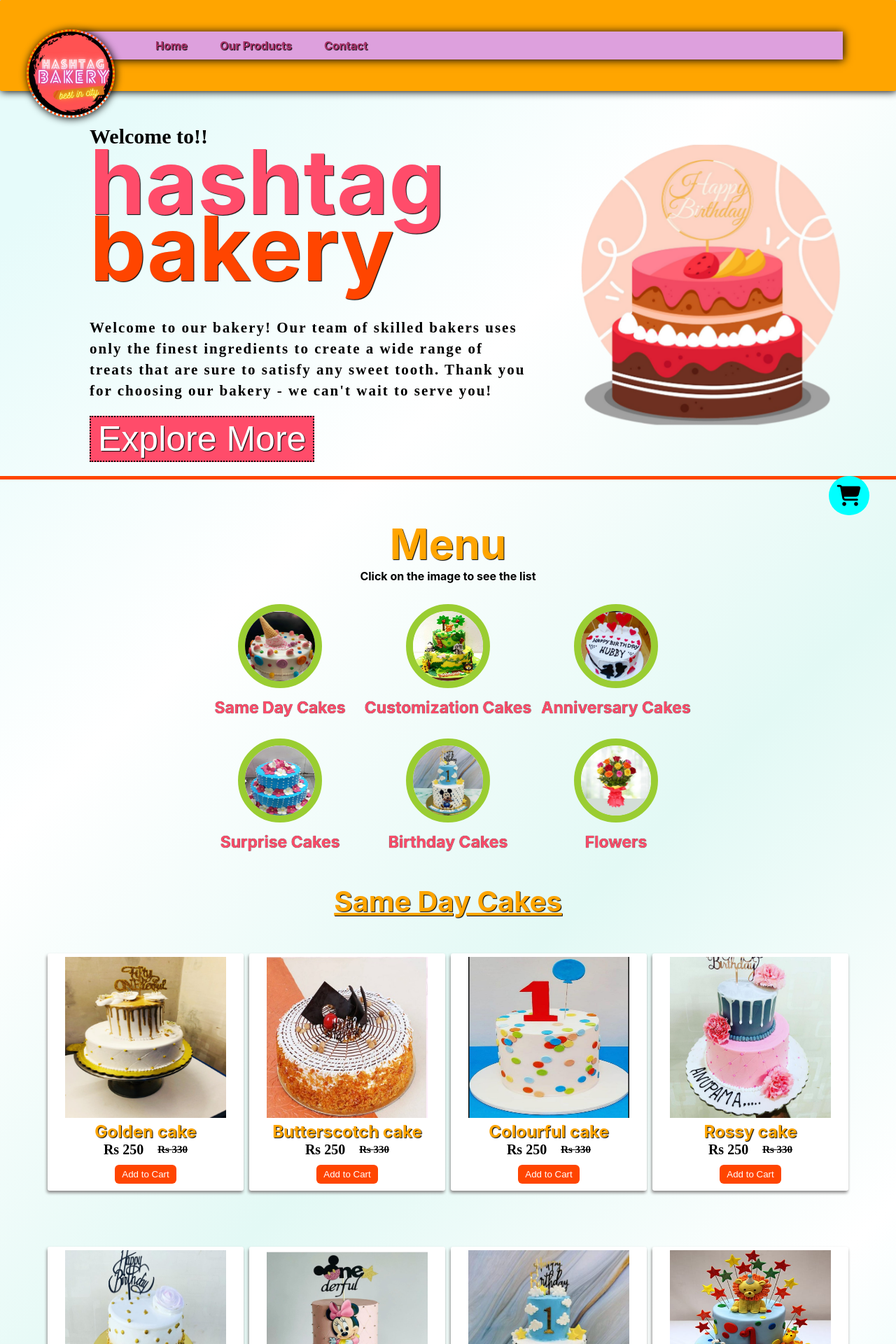
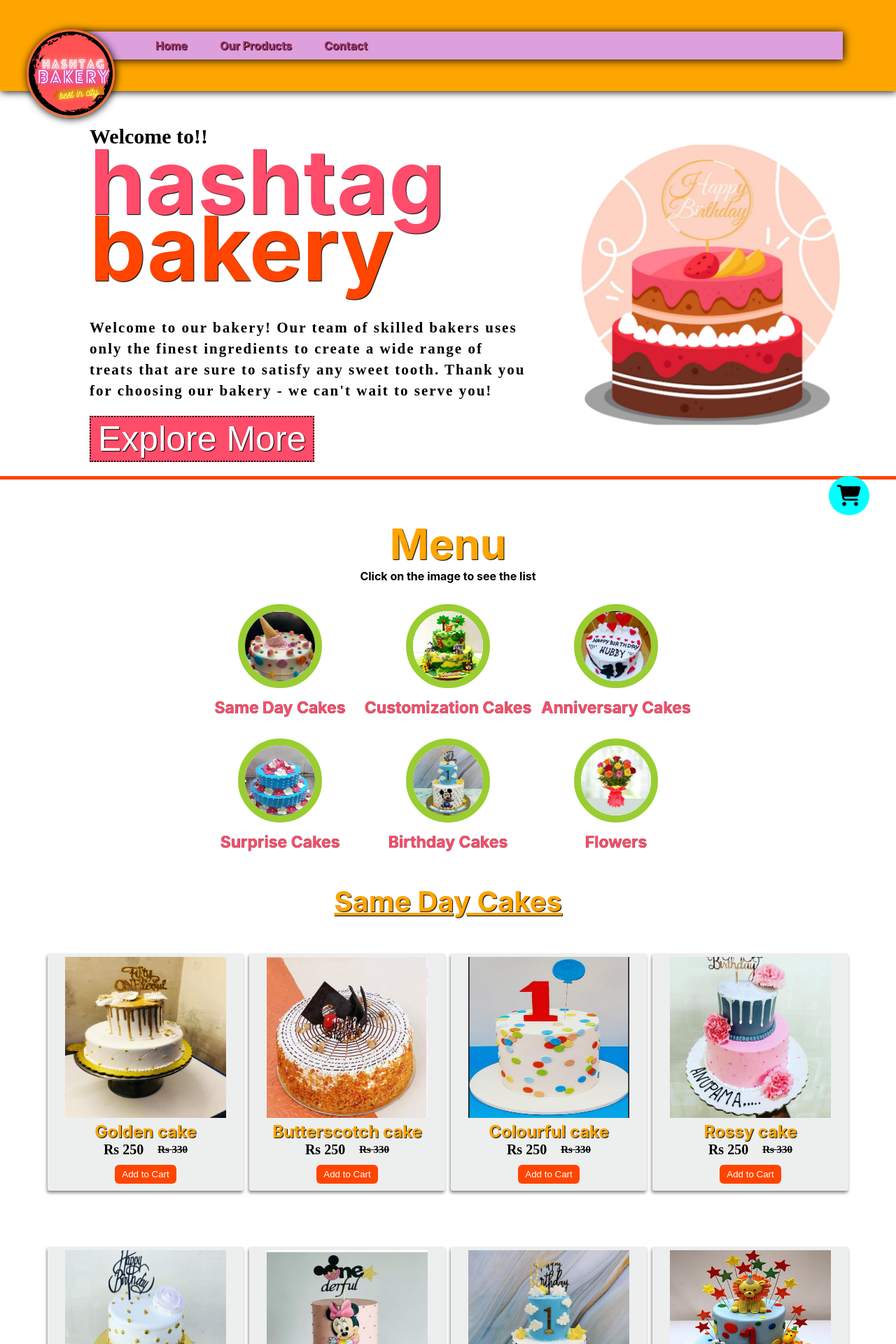
Before and after one commit to ankitsingh2105/HashTag_Bakery, a React (Create React App) app: page / in a window 1280 px wide. Shown: the top 1920 px of the page at 70% size. Built offline with nearby package versions, Linux system fonts and the light colour scheme; a web font is replaced by a local one.

Commit message:
first commit

```diff
--- a/src/Components/Files/About Section/Product.css
+++ b/src/Components/Files/About Section/Product.css
@@ -83,7 +83,7 @@ strong {
     margin: 5rem 4px 0px 4px ;
     border-radius: 3px;
     box-shadow: -1px 3px 4px rgb(138, 136, 136);
-    background-color: white;
+    background-color: #edeeee;
 }
 
 .unique img {
--- a/src/Components/Files/Home/main.css
+++ b/src/Components/Files/Home/main.css
@@ -1,5 +1,5 @@
 body {
-    background: linear-gradient(135deg, rgb(230, 251, 250) 8%, rgb(255, 255, 255) 29%, rgb(227, 249, 245) 51%, rgb(255, 255, 255) 72%, rgb(212, 247, 245) 94%);
+    background-color: white;
 }
 
 /* todo: navbar section */
@@ -16,8 +16,8 @@ body {
     width: 120px;
     height: 120px;
     border-radius: 200px;
-    border: 3px solid orangered;
-    border-style: dotted;
+    border: 3px solid rgb(255, 106, 52);
+    /* border-style: dotted; */
     z-index: 2;
     position: relative;
     box-shadow: 1px 1px 12px black;
```
